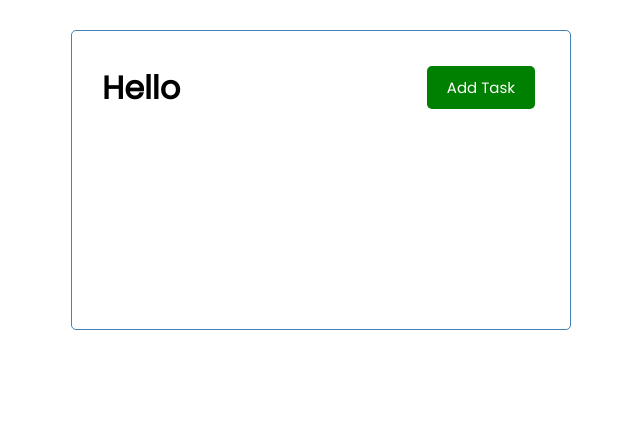
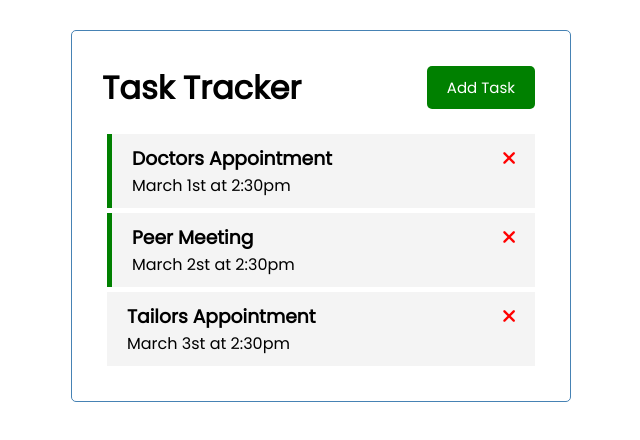
Before and after one commit to Ed-Neema/task_manager_tm, a Vue app: page / in a window 1280 px wide. Shown: the top 440 px of the page, without its empty margins (319-959 px from the left). Built offline with nearby package versions, Linux system fonts and the light colour scheme.

Commit message:
emit and dynamic classes used

```diff
--- a/public/index.html
+++ b/public/index.html
@@ -5,6 +5,7 @@
     <meta http-equiv="X-UA-Compatible" content="IE=edge">
     <meta name="viewport" content="width=device-width,initial-scale=1.0">
     <link rel="icon" href="<%= BASE_URL %>favicon.ico">
+    <link rel="stylesheet" href="https://cdnjs.cloudflare.com/ajax/libs/font-awesome/6.1.1/css/all.min.css" integrity="sha512-KfkfwYDsLkIlwQp6LFnl8zNdLGxu9YAA1QvwINks4PhcElQSvqcyVLLD9aMhXd13uQjoXtEKNosOWaZqXgel0g==" crossorigin="anonymous" referrerpolicy="no-referrer" />
     <title><%= htmlWebpackPlugin.options.title %></title>
   </head>
   <body>
--- a/src/App.vue
+++ b/src/App.vue
@@ -1,6 +1,7 @@
 <template>
   <div class="container">
-    <HeaderComponent title="Hello" />
+    <HeaderComponent title="Task Tracker" />
+    <TasksComponent @delete-task="deleteTask" :tasks="tasks" />
   </div>
 
 
@@ -8,15 +9,26 @@
 
 <script>
 import HeaderComponent from './components/Header'
-
+import TasksComponent from './components/Tasks'
 export default {
   name: 'App',
   components: {
-    HeaderComponent
+    HeaderComponent,
+    TasksComponent
   },
   data(){
     return{
       tasks:[]
+    }
+  },
+
+  methods: {
+    deleteTask(id){
+      // filter: we want back everything apart from the task with id being parsed
+
+      if(confirm ('Are you sure?')){
+      this.tasks = this.tasks.filter((task)=>task.id !== id)
+      }
     }
   },
 
@@ -38,7 +50,7 @@
       },
       {
         id:3,
-        text: 'Doctors Appointment',
+        text: 'Tailors Appointment',
         day: 'March 3st at 2:30pm',
         reminder: false,
       }
--- /dev/null
+++ b/src/components/Task.vue
@@ -0,0 +1,49 @@
+<template>
+    <div :class="[task.reminder ? 'reminder' : '', 'task']" >
+        <h3>{{ task.text }}
+            <i @click="onDelete(task.id)" class="fas fa-times"></i>
+        </h3>
+        <p>{{ task.day }}</p>
+    </div>
+</template>
+
+
+<script>
+export default {
+    name: 'TaskComponent',
+    props: {
+        task: Object
+    },
+    methods: {
+        onDelete(id){
+            this.$emit('delete-task', id)
+        }
+    }
+}
+
+
+</script>
+
+
+<style scope>
+.fas {
+    color: red;
+}
+
+.task {
+    background: #f4f4f4;
+    margin: 5px;
+    padding: 10px 20px;
+    cursor: pointer;
+}
+
+.task.reminder {
+    border-left: 5px solid green;
+}
+
+.task h3 {
+    display: flex;
+    align-items: center;
+    justify-content: space-between;
+}
+</style>
--- a/src/components/Tasks.vue
+++ b/src/components/Tasks.vue
@@ -1,14 +1,21 @@
-<!-- <template>
-
+<template>
+    <div :key="task.id" v-for="task in tasks">
+        <TaskComponent @delete-task="$emit('delete-task',task.id)" :task="task" />
+    </div>
 </template>
 
 <script>
+import TaskComponent from './Task'
 export default {
     name: 'TasksComponent',
     props: {
         tasks: Array
-    }
+    },
+    components: {
+        TaskComponent
+    },
+    emits: ['delete-task']
 }
 
 
-</script> -->
+</script>
```
